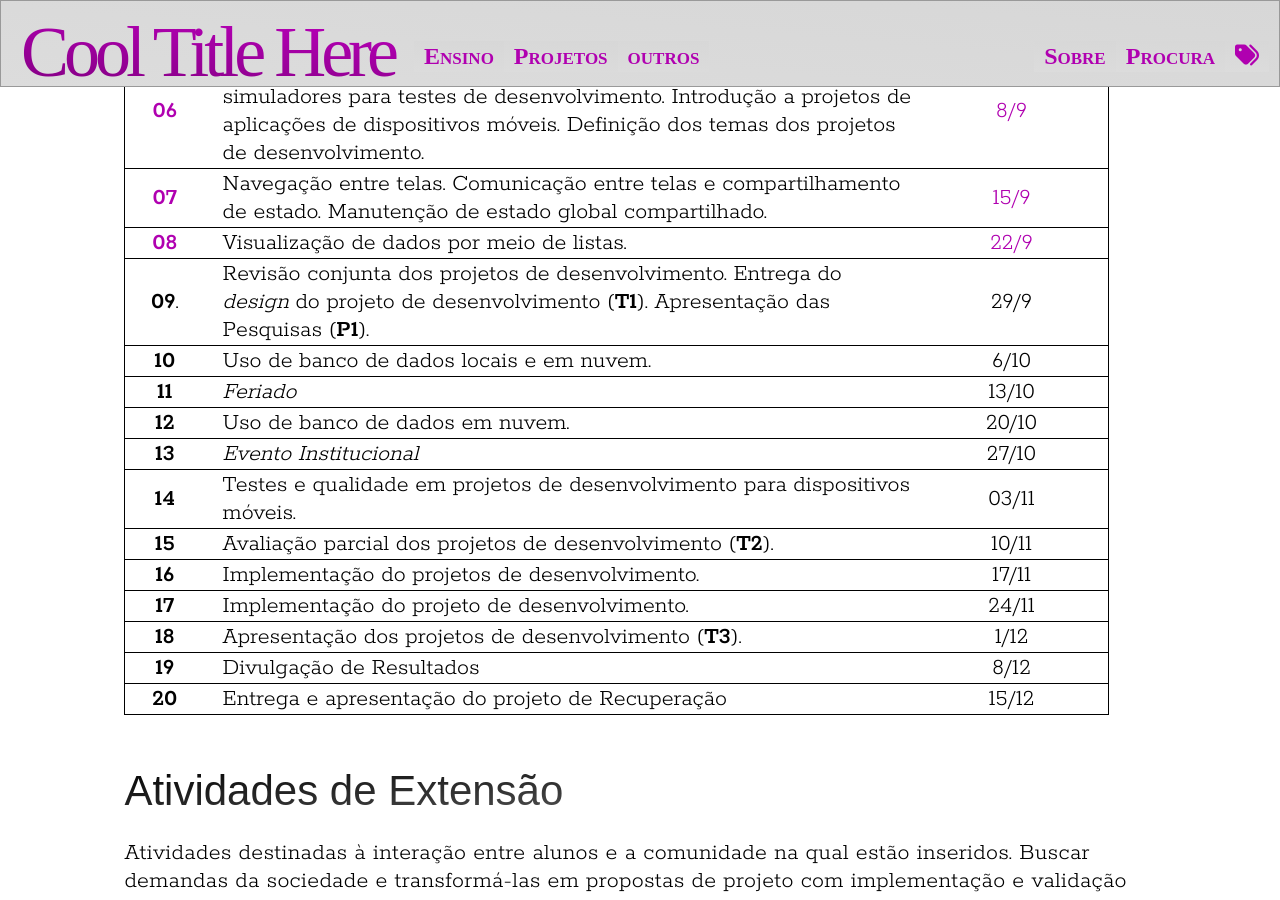
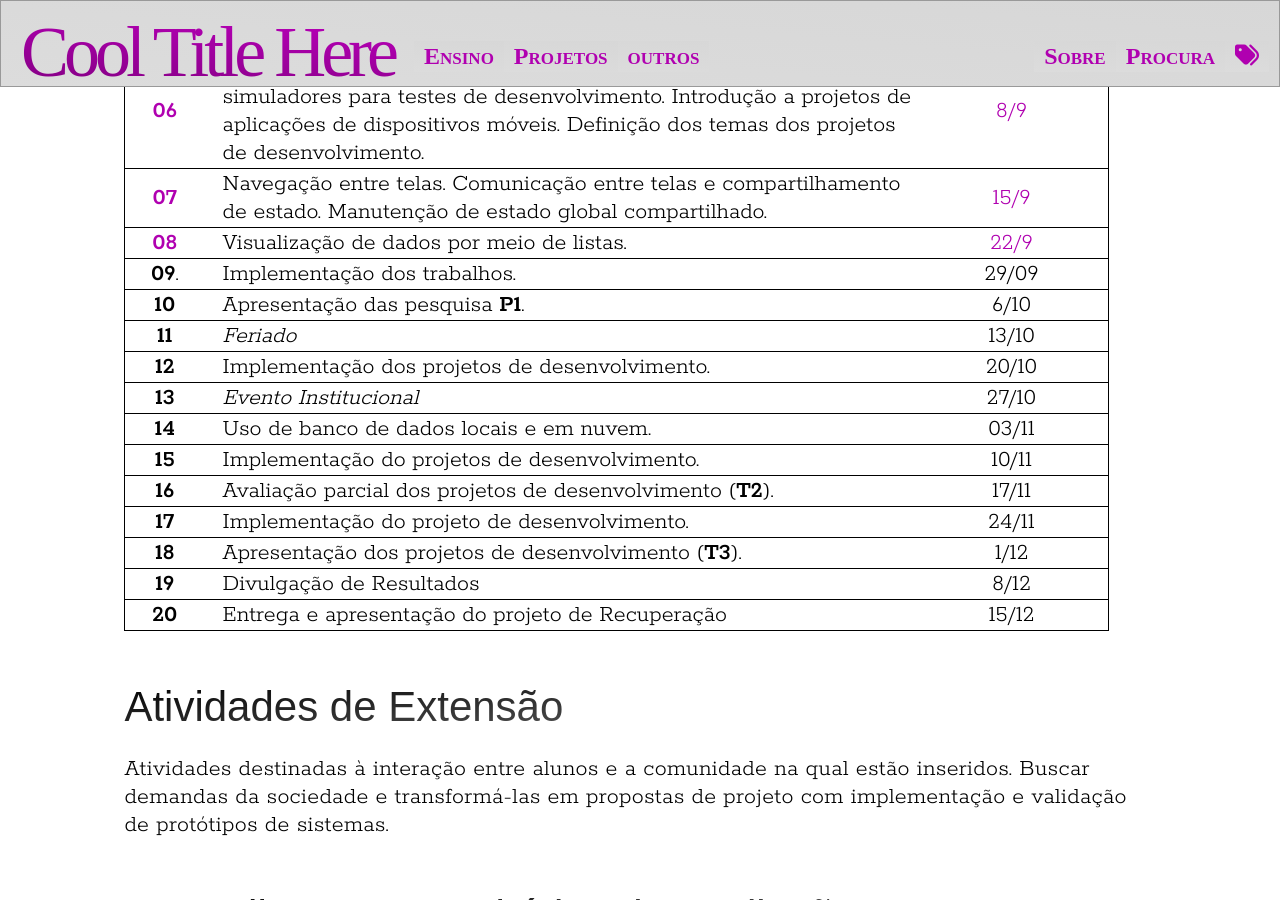
Before and after one commit to rafasgj/rafaeljeffman.com, a Jekyll site: the page built from teaching/lasalle/2023-02-mobile.md, in a window 1280 px wide and 900 px high, scrolled down 2279 px. Built offline with Jekyll 4.4.1, drawn with Linux system fonts in a browser that asks for light colours; some web fonts are replaced.

Commit message:
lasalle/mobile - update lecture plan

```diff
--- a/teaching/lasalle/2023-02-mobile.md
+++ b/teaching/lasalle/2023-02-mobile.md
@@ -73,15 +73,15 @@ Aulas expositivas, exemplos de desenvolvimento, e exercícios práticos.
 | **05** | _Palestra sobre cybercrime e cybersecurity._ | 1/9 |
 | **[06](lectures/mobile/lecture-06)** | Ambientes de desenvolvimento para dispositivos móveis. Uso de simuladores para testes de desenvolvimento. Introdução a projetos de aplicações de dispositivos móveis. Definição dos temas dos projetos de desenvolvimento. | [8/9](lectures/mobile/lecture-06) |
 | [**07**](lectures/mobile/lecture-07) | Navegação entre telas. Comunicação entre telas e compartilhamento de estado. Manutenção de estado global compartilhado. | [15/9](lectures/mobile/lecture-07) |
-| [**08**](lectures/mobile/lecture-08) | Visualização de dados por meio de listas. | [22/9](lectures/mobile/lecture-0) |
-| **09**. | Revisão conjunta dos projetos de desenvolvimento. Entrega do _design_ do projeto de desenvolvimento (**T1**). Apresentação das Pesquisas (**P1**). | 29/9 |
-| **10** | Uso de banco de dados locais e em nuvem. | 6/10 |
+| [**08**](lectures/mobile/lecture-08) | Visualização de dados por meio de listas. | [22/9](lectures/mobile/lecture-08) |
+| **09**. | Implementação dos trabalhos. | 29/09
+| **10** | Apresentação das pesquisa **P1**. | 6/10 |
 | **11** | _Feriado_ | 13/10 |
-| **12** | Uso de banco de dados em nuvem. | 20/10 |
+| **12** | Implementação dos projetos de desenvolvimento. | 20/10 |
 | **13** | _Evento Institucional_ | 27/10 |
-| **14** | Testes e qualidade em projetos de desenvolvimento para dispositivos móveis. | 03/11 |
-| **15** | Avaliação parcial dos projetos de desenvolvimento (**T2**). | 10/11 |
-| **16** | Implementação do projetos de desenvolvimento. | 17/11 |
+| **14** | Uso de banco de dados locais e em nuvem. | 03/11 |
+| **15** | Implementação do projetos de desenvolvimento. | 10/11 |
+| **16** | Avaliação parcial dos projetos de desenvolvimento (**T2**). | 17/11 |
 | **17** | Implementação do projeto de desenvolvimento. | 24/11 |
 | **18** | Apresentação dos projetos de desenvolvimento (**T3**). | 1/12 |
 | **19** | Divulgação de Resultados | 8/12 |
```
